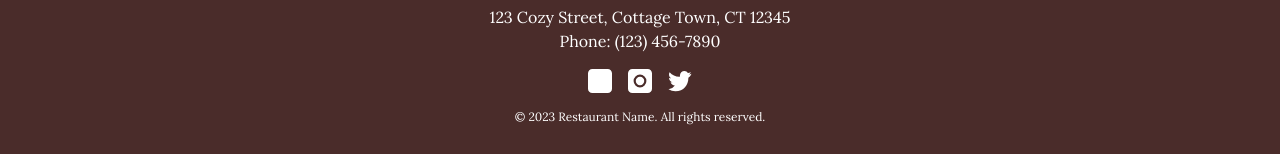
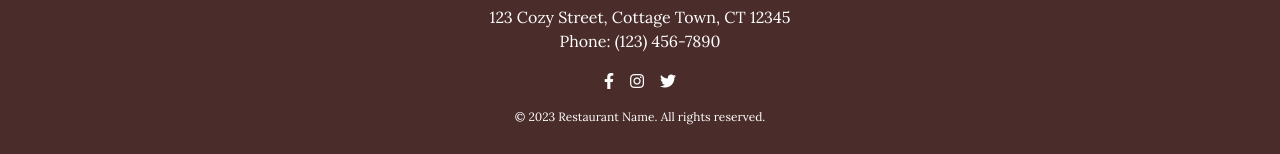
Before and after one commit to M-Araujo/cafe_landing_page, a website: page index.html in a window 1280 px wide. Shown: the part 1559-1713 px from the top of the page. Drawn offline with nearby package versions, Linux system fonts and the light colour scheme.

Commit message:
footer + social icons

```diff
--- a/index.html
+++ b/index.html
@@ -5,6 +5,7 @@
     <meta name="viewport" content="width=device-width, initial-scale=1.0">
     <title>Restaurant Menu</title>
     <link href="https://cdn.jsdelivr.net/npm/tailwindcss@2.2.19/dist/tailwind.min.css" rel="stylesheet">
+    <link rel="stylesheet" href="https://cdnjs.cloudflare.com/ajax/libs/font-awesome/5.15.4/css/all.min.css">
 </head>
 <body class="bg-soft-beige text-charcoal">
 
@@ -163,19 +164,13 @@
         <!-- Social Media Links -->
         <div class="flex justify-center space-x-4 mb-4">
             <a href="#" class="text-white hover:text-brick-red">
-                <svg xmlns="http://www.w3.org/2000/svg" class="h-6 w-6" fill="currentColor" viewBox="0 0 24 24">
-                    <path d="M24 4.56v15.13A4.31 4.31 0 0 1 19.69 24H4.31A4.31 4.31 0 0 1 0 19.69V4.31A4.31 4.31 0 0 1 4.31 0h15.38A4.31 4.31 0 0 1 24 4.31V4.56zM9.69 19.31v-7.6H6.91V8.95h2.78V7.09c0-2.44 1.49-3.77 3.66-3.77 1.04 0 1.93.08 2.19.11v2.55h-1.5c-1.18 0-1.41.56-1.41 1.38v1.8h2.81l-.37 2.76h-2.44v7.6h-2.88z"/>
-                </svg>
+                <i class="fab fa-facebook-f"></i>
             </a>
             <a href="#" class="text-white hover:text-brick-red">
-                <svg xmlns="http://www.w3.org/2000/svg" class="h-6 w-6" fill="currentColor" viewBox="0 0 24 24">
-                    <path d="M24 4.56v15.13A4.31 4.31 0 0 1 19.69 24H4.31A4.31 4.31 0 0 1 0 19.69V4.31A4.31 4.31 0 0 1 4.31 0h15.38A4.31 4.31 0 0 1 24 4.31V4.56zM12 5.59a6.41 6.41 0 1 0 6.41 6.41A6.41 6.41 0 0 0 12 5.59zm0 10.63a4.22 4.22 0 1 1 4.22-4.22 4.22 4.22 0 0 1-4.22 4.22zm6.77-11.87a1.5 1.5 0 1 1-1.5-1.5 1.5 1.5 0 0 1 1.5 1.5z"/>
-                </svg>
+                <i class="fab fa-instagram"></i>
             </a>
             <a href="#" class="text-white hover:text-brick-red">
-                <svg xmlns="http://www.w3.org/2000/svg" class="h-6 w-6" fill="currentColor" viewBox="0 0 24 24">
-                    <path d="M23.5 4.79c-.83.37-1.73.62-2.67.74a4.55 4.55 0 0 0 2-2.51 9.1 9.1 0 0 1-2.88 1.1A4.52 4.52 0 0 0 16.49 2c-2.51 0-4.55 2.04-4.55 4.56 0 .36.04.71.12 1.05A12.85 12.85 0 0 1 1.64 3.16a4.56 4.56 0 0 0-.62 2.29c0 1.58.8 2.97 2.02 3.79a4.52 4.52 0 0 1-2.06-.57v.06c0 2.21 1.57 4.05 3.65 4.47a4.52 4.52 0 0 1-2.05.08c.58 1.8 2.28 3.11 4.3 3.15A9.08 9.08 0 0 1 .5 20.29a12.8 12.8 0 0 0 6.95 2.04c8.34 0 12.9-6.91 12.9-12.9 0-.2-.01-.39-.02-.58a9.18 9.18 0 0 0 2.26-2.33z"/>
-                </svg>
+                <i class="fab fa-twitter"></i>
             </a>
         </div>
         <!-- Footer Note -->
```
